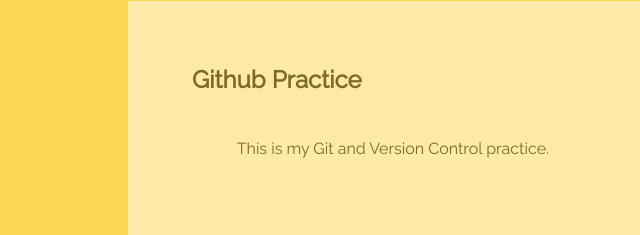
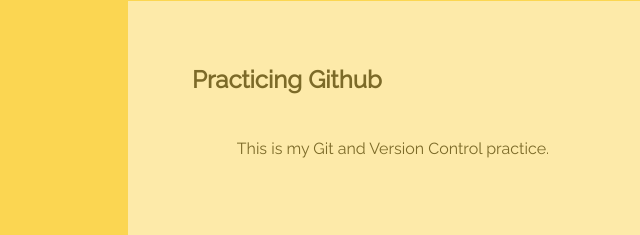
Before and after one commit to courtneyehancock/m1-hw1-hancock-courtney, a plain HTML site: page index.html in a window 1280 px wide. Shown: the part 255-490 px from the top of the page, 0-640 px from the left. Drawn offline with Linux system fonts and the light colour scheme.

Commit message:
Edited verbiage for h2

```diff
--- a/index.html
+++ b/index.html
@@ -39,7 +39,7 @@
     </nav>
 
     <main>
-      <h2>Github Practice</h2>
+      <h2>Practicing Github</h2>
       <p>This is my Git and Version Control practice.</p>
     </main>
 
```
